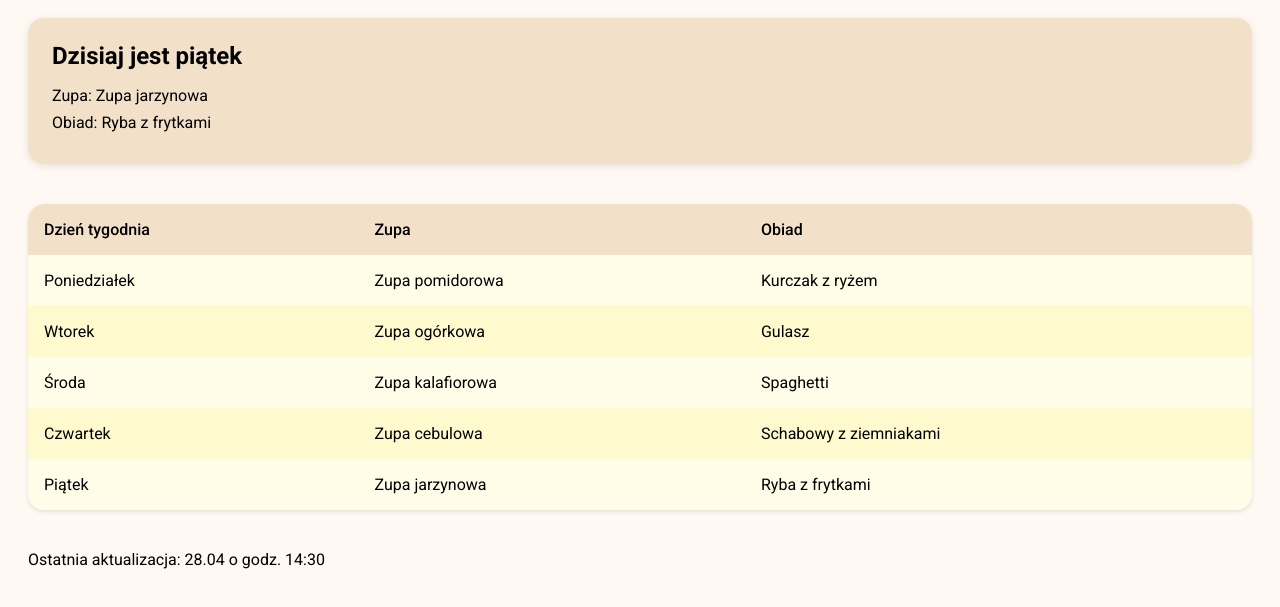
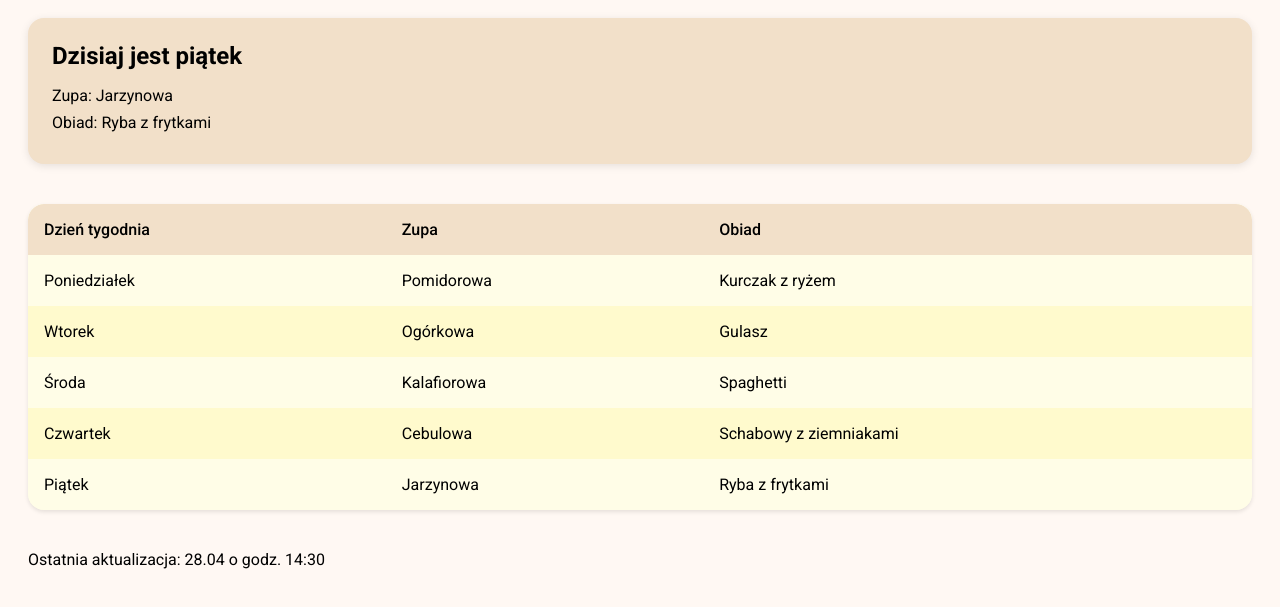
Before and after one commit to Pawel1605/Jadlospis, a plain HTML site: page index.html in a window 1280 px wide. Shown: the part 109-716 px from the top of the page. Drawn offline with Linux system fonts and the light colour scheme.

Commit message:
Poprawienie kodu JavaScript oraz dodanie nowego pliku na potrzeby zaktualizowanego kodu

```diff
--- a/index.html
+++ b/index.html
@@ -2,6 +2,7 @@
 <html lang="pl">
 <head>
   <meta charset="UTF-8">
+  <title>Jadłospis</title>
   <meta name="viewport" content="width=device-width, initial-scale=1.0">
   <link href="https://fonts.googleapis.com/css2?family=Roboto:wght@400;500;700&display=swap" rel="stylesheet">
   <script type="importmap">
@@ -174,27 +175,27 @@
     <tbody>
       <tr>
         <td>Poniedziałek</td>
-        <td>Zupa pomidorowa</td>
+        <td>Pomidorowa</td>
         <td>Kurczak z ryżem</td>
       </tr>
       <tr>
         <td>Wtorek</td>
-        <td>Zupa ogórkowa</td>
+        <td>Ogórkowa</td>
         <td>Gulasz</td>
       </tr>
       <tr>
         <td>Środa</td>
-        <td>Zupa kalafiorowa</td>
+        <td>Kalafiorowa</td>
         <td>Spaghetti</td>
       </tr>
       <tr>
         <td>Czwartek</td>
-        <td>Zupa cebulowa</td>
+        <td>Cebulowa</td>
         <td>Schabowy z ziemniakami</td>
       </tr>
       <tr>
         <td>Piątek</td>
-        <td>Zupa jarzynowa</td>
+        <td>Jarzynowa</td>
         <td>Ryba z frytkami</td>
       </tr>
     </tbody>
@@ -206,6 +207,8 @@
     document.addEventListener('DOMContentLoaded', function () {
       const daysOfWeek = ['niedziela', 'poniedziałek', 'wtorek', 'środa', 'czwartek', 'piątek', 'sobota'];
       const today = new Date().getDay();
+      const currentHour = new Date().getHours();
+      const currentMinute = new Date().getMinutes();
       const todayDayElement = document.getElementById('today-day');
       const soupInfoElement = document.getElementById('soup-info');
       const mainInfoElement = document.getElementById('main-info');
@@ -214,22 +217,62 @@
 
       todayDayElement.textContent = daysOfWeek[today];
 
-      if (today === 0 || today === 6) {
-        soupInfoElement.textContent = 'Następne dane o jadłospisie będą w poniedziałek między 8:00 - 10:00';
+      if ((today === 0 || today === 6) || (today === 1 && (currentHour < 10 || (currentHour === 10 && currentMinute < 35)))) {
+        soupInfoElement.textContent = 'Następne dane o jadłospisie będą w poniedziałek o godzinie 10:35';
         mainInfoElement.textContent = '';
+        clearTable();
       } else {
-        for (let i = 0; i < rows.length; i++) {
-          const cells = rows[i].getElementsByTagName('td');
-          if (cells[0].textContent.toLowerCase() === daysOfWeek[today]) {
-            const soup = cells[1].textContent ? cells[1].textContent : 'Brak danych';
-            const main = cells[2].textContent ? cells[2].textContent : 'Brak danych';
-            soupInfoElement.textContent = `Zupa: ${soup}`;
-            mainInfoElement.textContent = `Obiad: ${main}`;
-            break;
-          }
+        fetch('menu.json')
+          .then(response => response.json())
+          .then(data => {
+            const todayMenu = data.days.find(item => item.day.toLowerCase() === daysOfWeek[today]);
+
+            if (todayMenu) {
+              soupInfoElement.textContent = `Zupa: ${todayMenu.zupa}`;
+              mainInfoElement.textContent = `Obiad: ${todayMenu.obiad}`;
+              updateTable(todayMenu);
+            } else {
+              soupInfoElement.textContent = 'Zupa: Brak danych';
+              mainInfoElement.textContent = 'Obiad: Brak danych';
+              clearTable();
+            }
+          })
+          .catch(error => {
+            console.error('Błąd ładowania danych:', error);
+            soupInfoElement.textContent = 'Zupa: Brak danych';
+            mainInfoElement.textContent = 'Obiad: Brak danych';
+            clearTable();
+          });
+      }
+    });
+
+    function updateTable(todayMenu) {
+      const daysOfWeek = ['niedziela', 'poniedziałek', 'wtorek', 'środa', 'czwartek', 'piątek', 'sobota'];
+      const menuTable = document.getElementById('menu-table');
+      const rows = menuTable.getElementsByTagName('tbody')[0].getElementsByTagName('tr');
+
+      for (let i = 0; i < rows.length; i++) {
+        const cells = rows[i].getElementsByTagName('td');
+        const dayOfWeek = cells[0].textContent.toLowerCase();
+
+        if (dayOfWeek === todayMenu.day.toLowerCase()) {
+          cells[1].textContent = todayMenu.zupa;
+          cells[2].textContent = todayMenu.obiad;
+          break;
         }
       }
-    });
+    }
+
+    function clearTable() {
+      const menuTable = document.getElementById('menu-table');
+      const rows = menuTable.getElementsByTagName('tbody')[0].getElementsByTagName('tr');
+
+      for (let i = 0; i < rows.length; i++) {
+        const cells = rows[i].getElementsByTagName('td');
+        cells[1].textContent = 'Brak danych';
+        cells[2].textContent = 'Brak danych';
+      }
+    }
   </script>
 </body>
 </html>
--- /dev/null
+++ b/menu.json
@@ -0,0 +1,29 @@
+{
+    "days": [
+      {
+        "day": "Poniedziałek",
+        "zupa": "Pomidorowa",
+        "obiad": "Kurczak z ryżem"
+      },
+      {
+        "day": "Wtorek",
+        "zupa": "Ogórkowa",
+        "obiad": "Gulasz"
+      },
+      {
+        "day": "Środa",
+        "zupa": "Kalafiorowa",
+        "obiad": "Spaghetti"
+      },
+      {
+        "day": "Czwartek",
+        "zupa": "Cebulowa",
+        "obiad": "Schabowy z ziemniakami"
+      },
+      {
+        "day": "Piątek",
+        "zupa": "Jarzynowa",
+        "obiad": "Ryba z frytkami"
+      }
+    ]
+  }
```
